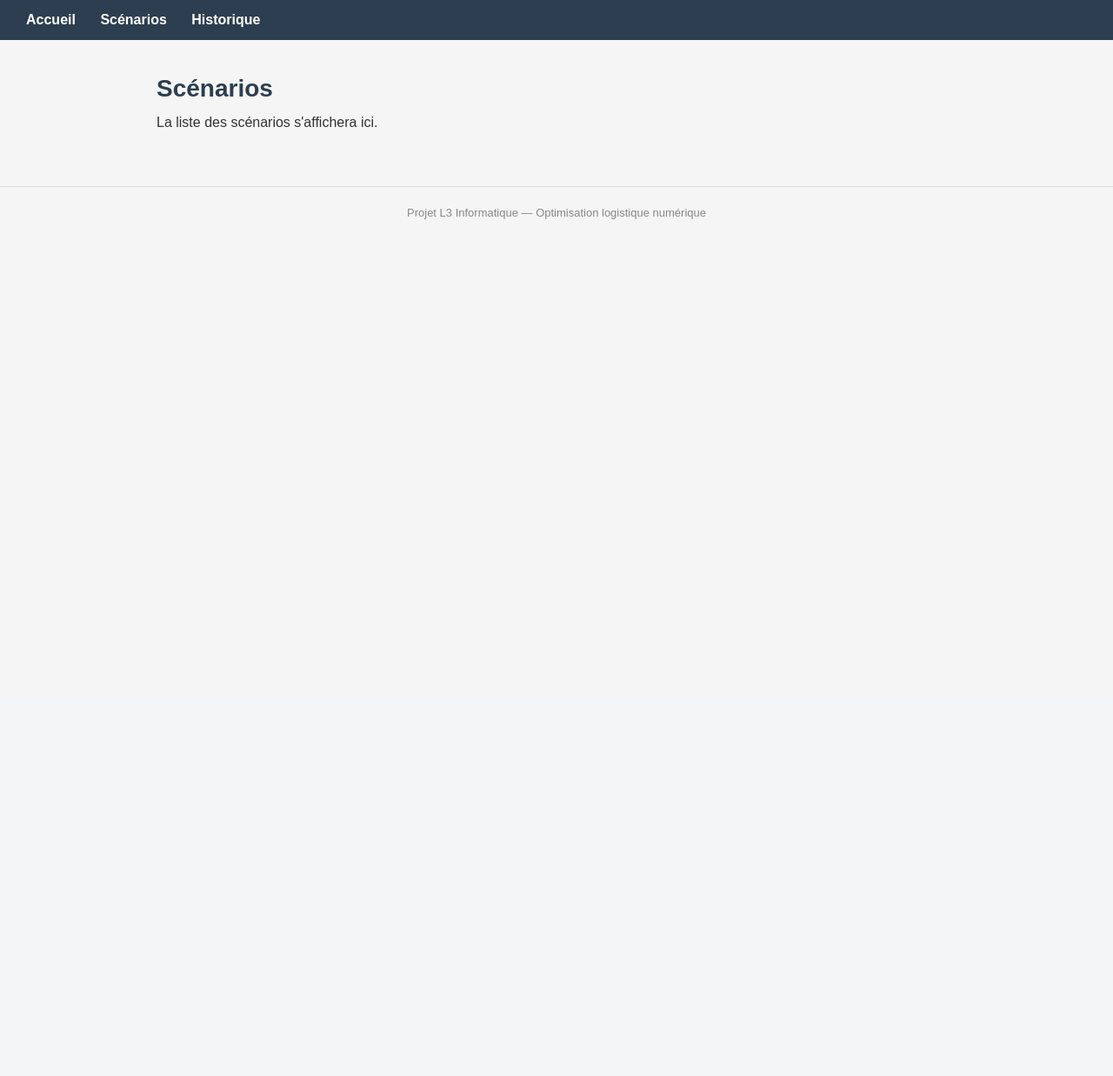
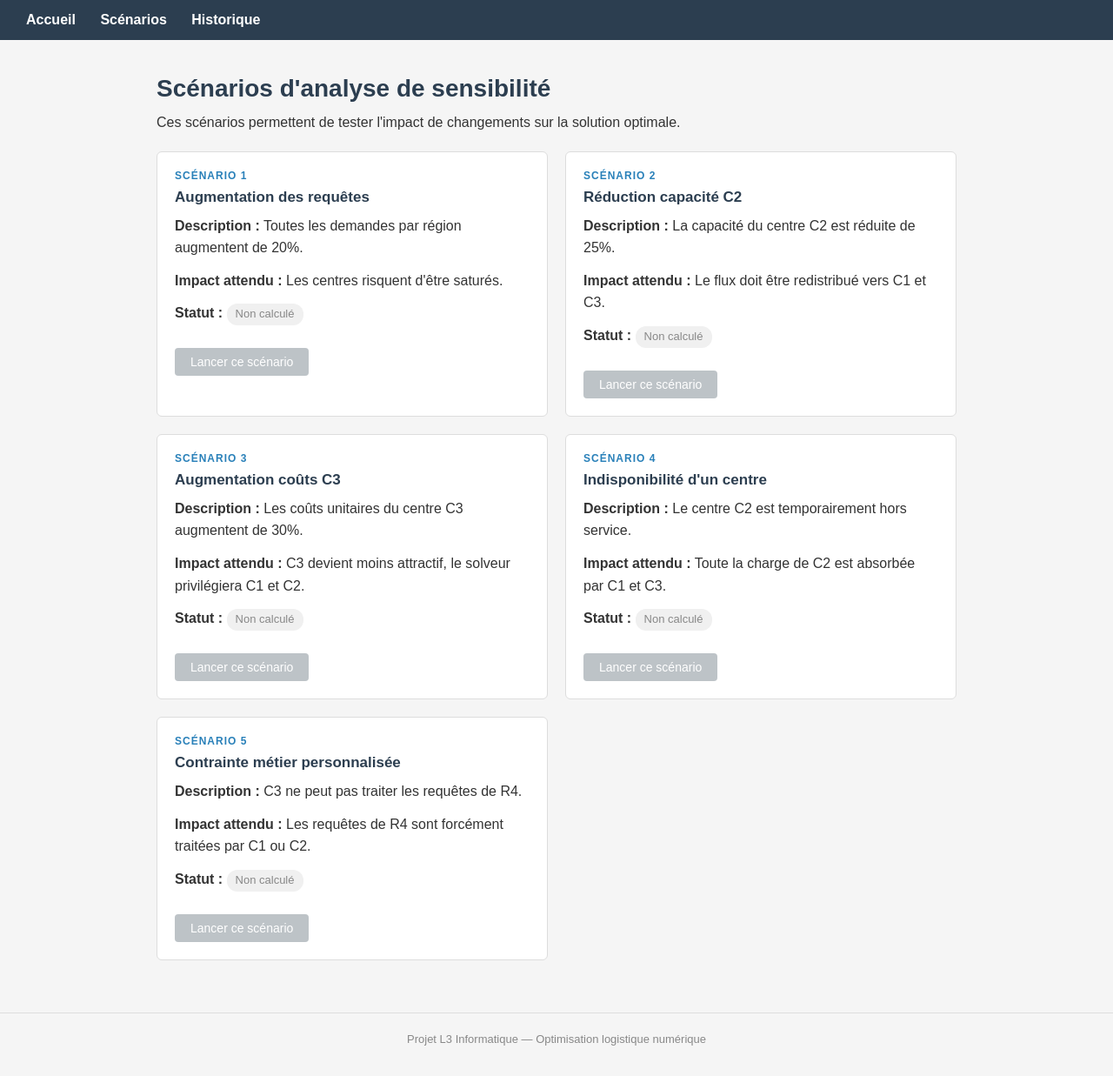
Before and after one commit to NajoroRabiaza/System_optimization_logistic_numeric, a Django app: page /scenarios/ in a window 1280 px wide. Shown: the whole page at 87% size. Before the commit the page ends 252 px from the top, so only its background shows below. Run offline with Django 4.2, Linux system fonts and the light colour scheme.

Commit message:
feat: add scenarios page with predefined scenarios

```diff
--- a/interface/templates/interface/scenarios.html
+++ b/interface/templates/interface/scenarios.html
@@ -3,6 +3,23 @@
 {% block title %}Scénarios — Logistics Optimizer{% endblock %}
 
 {% block content %}
-    <h1>Scénarios</h1>
-    <p>La liste des scénarios s'affichera ici.</p>
+<h1>Scénarios d'analyse de sensibilité</h1>
+<p>Ces scénarios permettent de tester l'impact de changements sur la solution optimale.</p>
+
+<div class="scenarios-liste">
+    {% for scenario in scenarios %}
+    <div class="scenario-carte">
+        <div class="scenario-numero">Scénario {{ scenario.numero }}</div>
+        <h2>{{ scenario.titre }}</h2>
+        <p><strong>Description :</strong> {{ scenario.description }}</p>
+        <p><strong>Impact attendu :</strong> {{ scenario.impact }}</p>
+        <p>
+            <strong>Statut :</strong>
+            <span class="statut statut-non-calcule">{{ scenario.statut }}</span>
+        </p>
+        <button class="btn-scenario" disabled>Lancer ce scénario</button>
+    </div>
+    {% endfor %}
+</div>
+
 {% endblock %}
--- a/interface/views.py
+++ b/interface/views.py
@@ -22,7 +22,6 @@ def resultats(request):
     if request.method == 'POST':
         form = DonneesForm(request.POST)
         if form.is_valid():
-            # Fausses données pour l'instant
             resultats_fictifs = {
                 'cout_total': 19400,
                 'statut': 'Optimal',
@@ -42,16 +41,51 @@ def resultats(request):
             }
             return render(request, 'interface/resultats.html', {'resultats': resultats_fictifs})
         else:
-            # Formulaire invalide : on retourne à l'accueil avec les erreurs
             return render(request, 'interface/index.html', {'form': form})
 
-    # Si quelqu'un accède à /resultats/ directement sans passer par le formulaire
     form = DonneesForm()
     return render(request, 'interface/index.html', {'form': form})
 
 
 def scenarios(request):
-    return render(request, 'interface/scenarios.html')
+    liste_scenarios = [
+        {
+            'numero': 1,
+            'titre': 'Augmentation des requêtes',
+            'description': 'Toutes les demandes par région augmentent de 20%.',
+            'impact': 'Les centres risquent d\'être saturés.',
+            'statut': 'Non calculé',
+        },
+        {
+            'numero': 2,
+            'titre': 'Réduction capacité C2',
+            'description': 'La capacité du centre C2 est réduite de 25%.',
+            'impact': 'Le flux doit être redistribué vers C1 et C3.',
+            'statut': 'Non calculé',
+        },
+        {
+            'numero': 3,
+            'titre': 'Augmentation coûts C3',
+            'description': 'Les coûts unitaires du centre C3 augmentent de 30%.',
+            'impact': 'C3 devient moins attractif, le solveur privilégiera C1 et C2.',
+            'statut': 'Non calculé',
+        },
+        {
+            'numero': 4,
+            'titre': 'Indisponibilité d\'un centre',
+            'description': 'Le centre C2 est temporairement hors service.',
+            'impact': 'Toute la charge de C2 est absorbée par C1 et C3.',
+            'statut': 'Non calculé',
+        },
+        {
+            'numero': 5,
+            'titre': 'Contrainte métier personnalisée',
+            'description': 'C3 ne peut pas traiter les requêtes de R4.',
+            'impact': 'Les requêtes de R4 sont forcément traitées par C1 ou C2.',
+            'statut': 'Non calculé',
+        },
+    ]
+    return render(request, 'interface/scenarios.html', {'scenarios': liste_scenarios})
 
 
 def historique(request):
--- a/static/css/main.css
+++ b/static/css/main.css
@@ -137,3 +137,60 @@ footer {
     border-radius: 4px;
     margin-bottom: 20px;
 }
+
+/* Scénarios */
+.scenarios-liste {
+    display: grid;
+    grid-template-columns: repeat(2, 1fr);
+    gap: 20px;
+    margin-top: 20px;
+}
+
+.scenario-carte {
+    background-color: #ffffff;
+    border: 1px solid #ddd;
+    border-radius: 6px;
+    padding: 20px;
+}
+
+.scenario-carte h2 {
+    font-size: 17px;
+    margin-top: 8px;
+    margin-bottom: 10px;
+}
+
+.scenario-numero {
+    font-size: 12px;
+    font-weight: bold;
+    color: #2980b9;
+    text-transform: uppercase;
+    letter-spacing: 1px;
+}
+
+.statut {
+    display: inline-block;
+    padding: 2px 10px;
+    border-radius: 12px;
+    font-size: 13px;
+}
+
+.statut-non-calcule {
+    background-color: #f0f0f0;
+    color: #888;
+}
+
+.btn-scenario {
+    margin-top: 14px;
+    padding: 8px 18px;
+    background-color: #2980b9;
+    color: white;
+    border: none;
+    border-radius: 4px;
+    font-size: 14px;
+    cursor: pointer;
+}
+
+.btn-scenario:disabled {
+    background-color: #bdc3c7;
+    cursor: not-allowed;
+}
```
